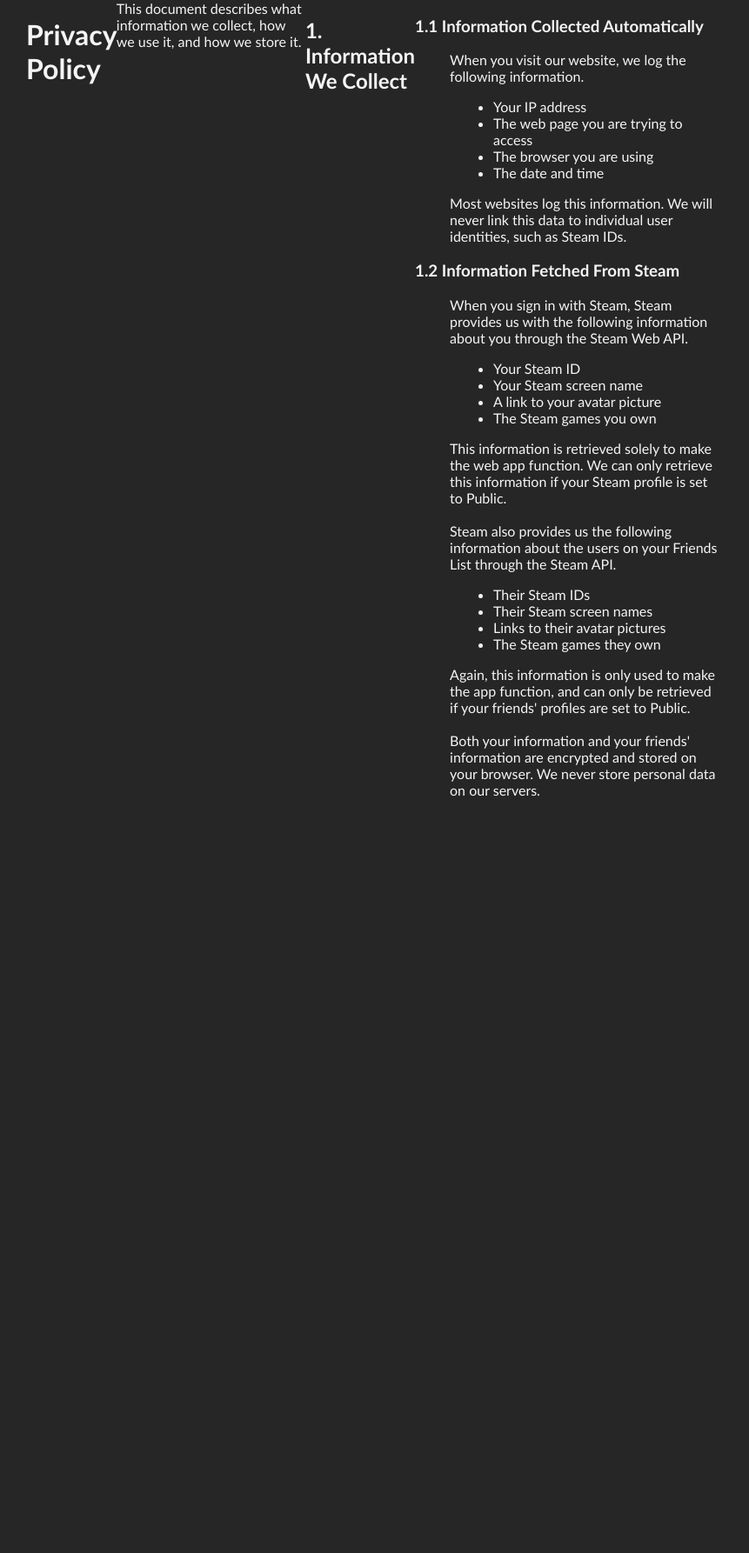
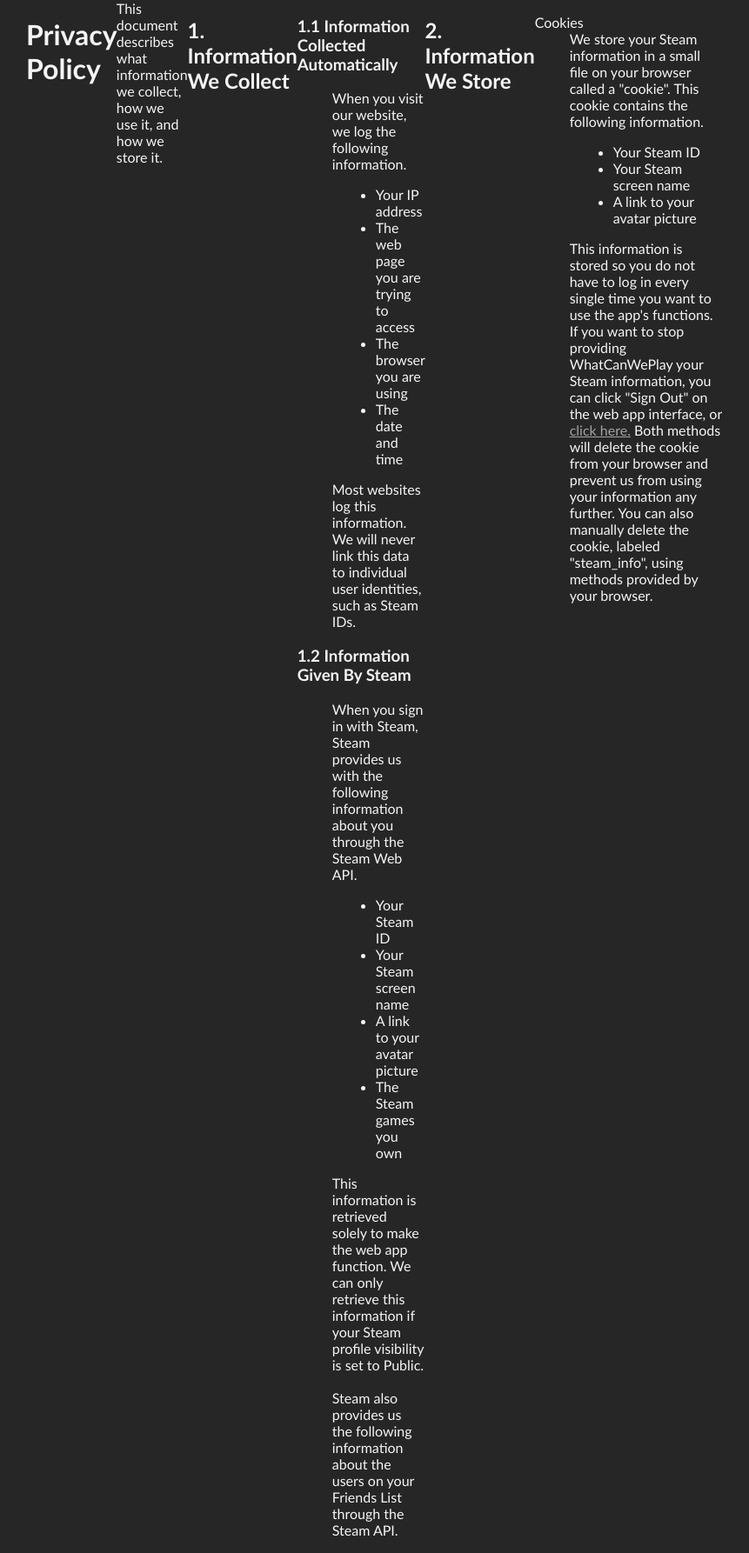
Before and after one commit to TGRCdev/WhatCanWePlay, a Flask app: page /privacy in a window 1280 px wide. Shown: the part 56-1842 px from the top of the page at 87% size, without its empty margins (210-1071 px from the left). Run offline with Flask 2, Linux system fonts and the light colour scheme.

Commit message:
Privacy policy second draft

```diff
--- a/templates/privacy.html
+++ b/templates/privacy.html
@@ -26,6 +26,7 @@
     }
     #main-div {
         max-width: 800px;
+        margin-bottom:40px;
     }
 </style>
 {% endblock %}
@@ -48,7 +49,7 @@ This document describes what information we collect, how we use it, and how we s
         Most websites log this information. We will never link this data to individual user identities, such as Steam IDs.
     </dd>
     <dt>
-        <h3>1.2 Information Fetched From Steam</h3>
+        <h3>1.2 Information Given By Steam</h3>
     </dt>
     <dd>
         When you sign in with Steam, Steam provides us with the following information about you through the Steam Web API.
@@ -58,7 +59,7 @@ This document describes what information we collect, how we use it, and how we s
             <li>A link to your avatar picture</li>
             <li>The Steam games you own</li>
         </ul>
-        This information is retrieved solely to make the web app function. We can only retrieve this information if your Steam profile is set to Public.<br/>
+        This information is retrieved solely to make the web app function. We can only retrieve this information if your Steam profile visibility is set to Public.<br/>
         <br/>
         Steam also provides us the following information about the users on your Friends List through the Steam API.
         <ul>
@@ -67,9 +68,22 @@ This document describes what information we collect, how we use it, and how we s
             <li>Links to their avatar pictures</li>
             <li>The Steam games they own</li>
         </ul>
-        Again, this information is only used to make the app function, and can only be retrieved if your friends' profiles are set to Public.<br/>
+        Again, this information is only used to make the app function, and can only be retrieved if your friends' profiles have their visibility set to Public.<br/>
         <br/>
-        Both your information and your friends' information are encrypted and stored on your browser. We never store personal data on our servers.
+        Your personal information is encrypted and stored on your browser. We fetch your friends' information from Steam when you use the app. We never store personal data on our servers.<br/>
+    </dd>
+</dl>
+<h2>2. Information We Store</h2>
+<dl>
+    <dt>Cookies</dt>
+    <dd>
+        We store your Steam information in a small file on your browser called a "cookie". This cookie contains the following information.
+        <ul>
+            <li>Your Steam ID</li>
+            <li>Your Steam screen name</li>
+            <li>A link to your avatar picture</li>
+        </ul>
+        This information is stored so you do not have to log in every single time you want to use the app's functions. If you want to stop providing WhatCanWePlay your Steam information, you can click "Sign Out" on the web app interface, or <a href="steam_logout">click here.</a> Both methods will delete the cookie from your browser and prevent us from using your information any further. You can also manually delete the cookie, labeled "steam_info", using methods provided by your browser.
     </dd>
 </dl>
 {% endblock %}
```
